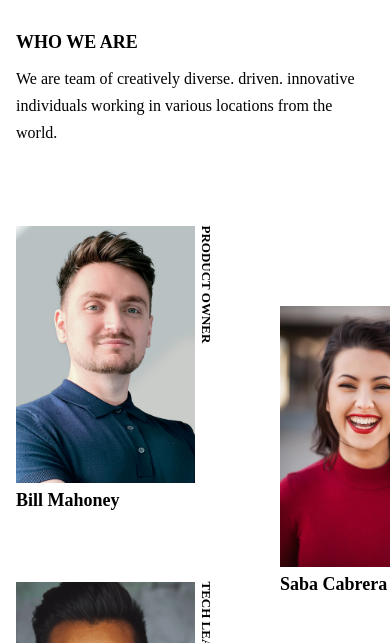
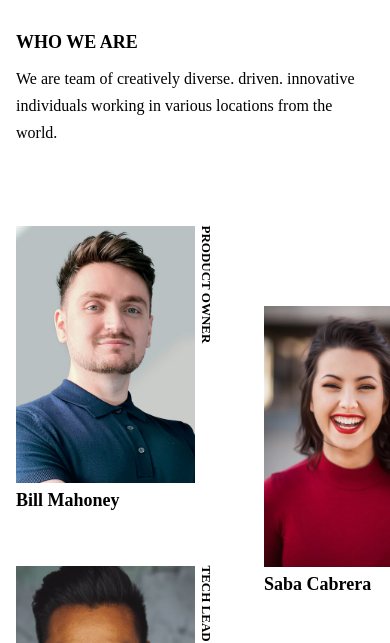
Before and after one commit to jonathanmaidana/devChallenges, a plain HTML site: page MyTeamPage/index.html in a window 390 px wide. Shown: the part 131-774 px from the top of the page. Drawn offline with Linux system fonts and the light colour scheme.

Commit message:
The creative crew

```diff
--- a/MyTeamPage/index.html
+++ b/MyTeamPage/index.html
@@ -5,7 +5,7 @@
     <meta http-equiv="X-UA-Compatible" content="IE=edge">
     <meta name="viewport" content="width=device-width, initial-scale=1.0">
     <link rel="stylesheet" href="styles.css">
-    <title>Document</title>
+    <title>The creative crew</title>
 </head>
 <body>
     <div id="container">
--- a/MyTeamPage/styles.css
+++ b/MyTeamPage/styles.css
@@ -133,7 +133,7 @@ footer a {
     #container-img{
         display: grid;
         grid-template-columns: 1fr 1fr;
-        gap: 4rem;
+        gap: 3rem;
     }
 
     .gallery-image{
```
Also changed, not shown: 2 other files.
